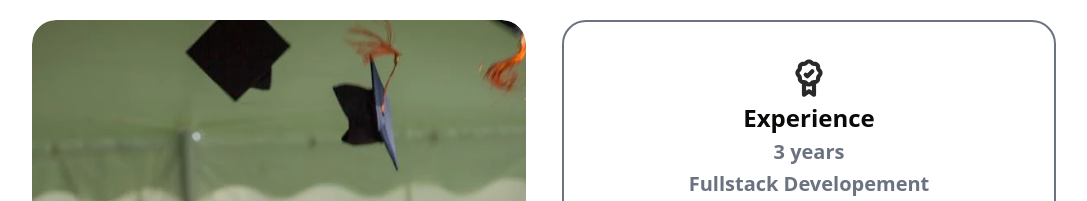
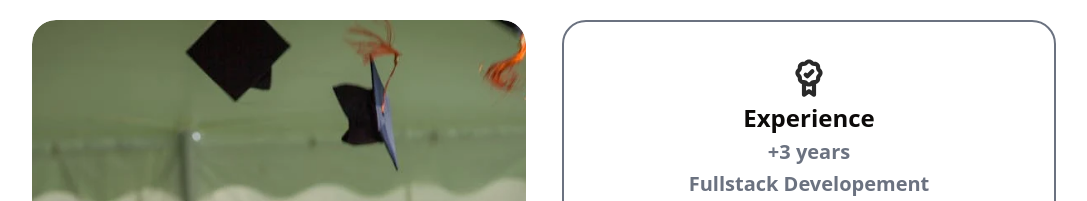
Before and after one commit to hosnidotech123/my_portfolio, a React (Vite) app: page / in a window 1280 px wide. Shown: the part 1080-1281 px from the top of the page, without its empty margins (96-1183 px from the left). Built offline with nearby package versions, Linux system fonts and the light colour scheme.

Commit message:
Update About.jsx

```diff
--- a/src/Components/About.jsx
+++ b/src/Components/About.jsx
@@ -27,7 +27,7 @@ function About() {
                                 </defs>
                             </svg>
                             <h1 className='font-bold text-2xl'>Experience</h1>
-                            <h1 className='text-gray-500 font-semibold text-xl'>{year-2021} years </h1>
+                            <h1 className='text-gray-500 font-semibold text-xl'>+{year-2021} years </h1>
                             <h1 className='capitalize text-gray-500 font-semibold text-xl'>Fullstack Developement </h1>
 
                         </div>
```
